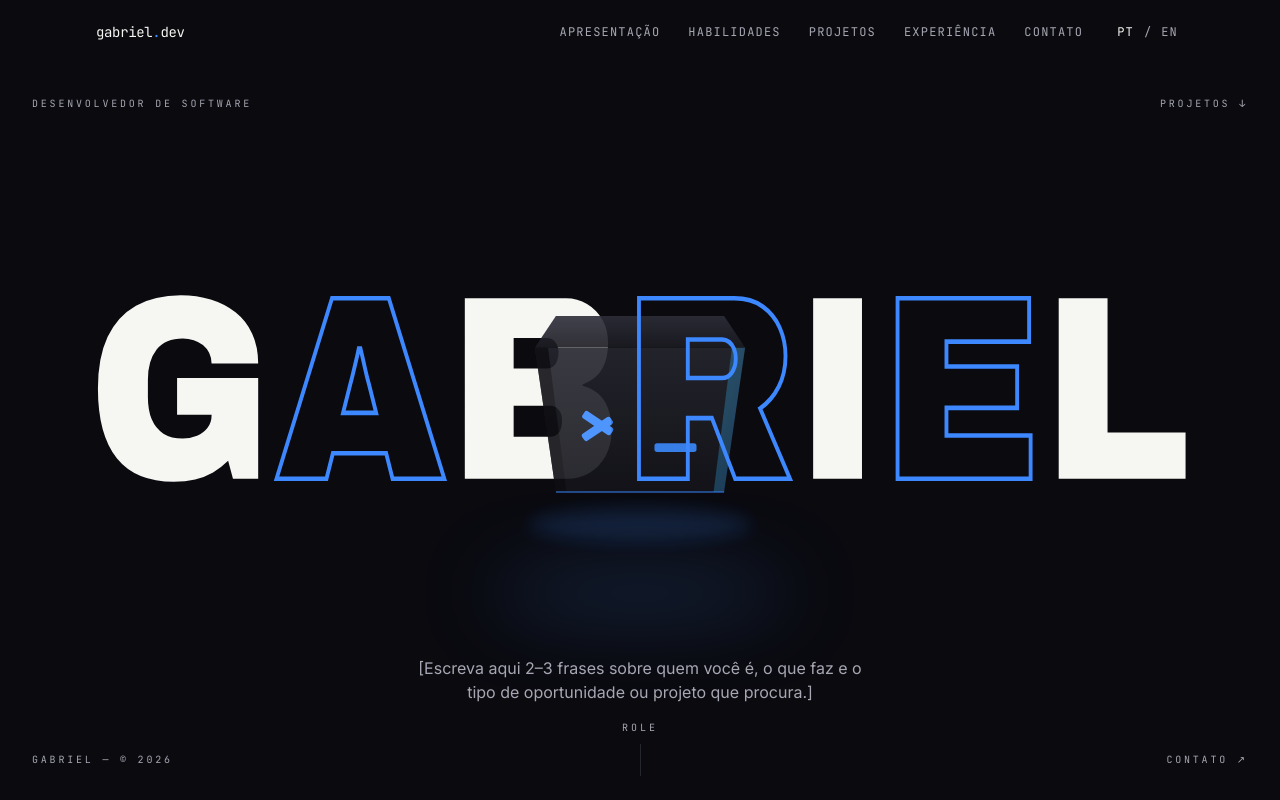
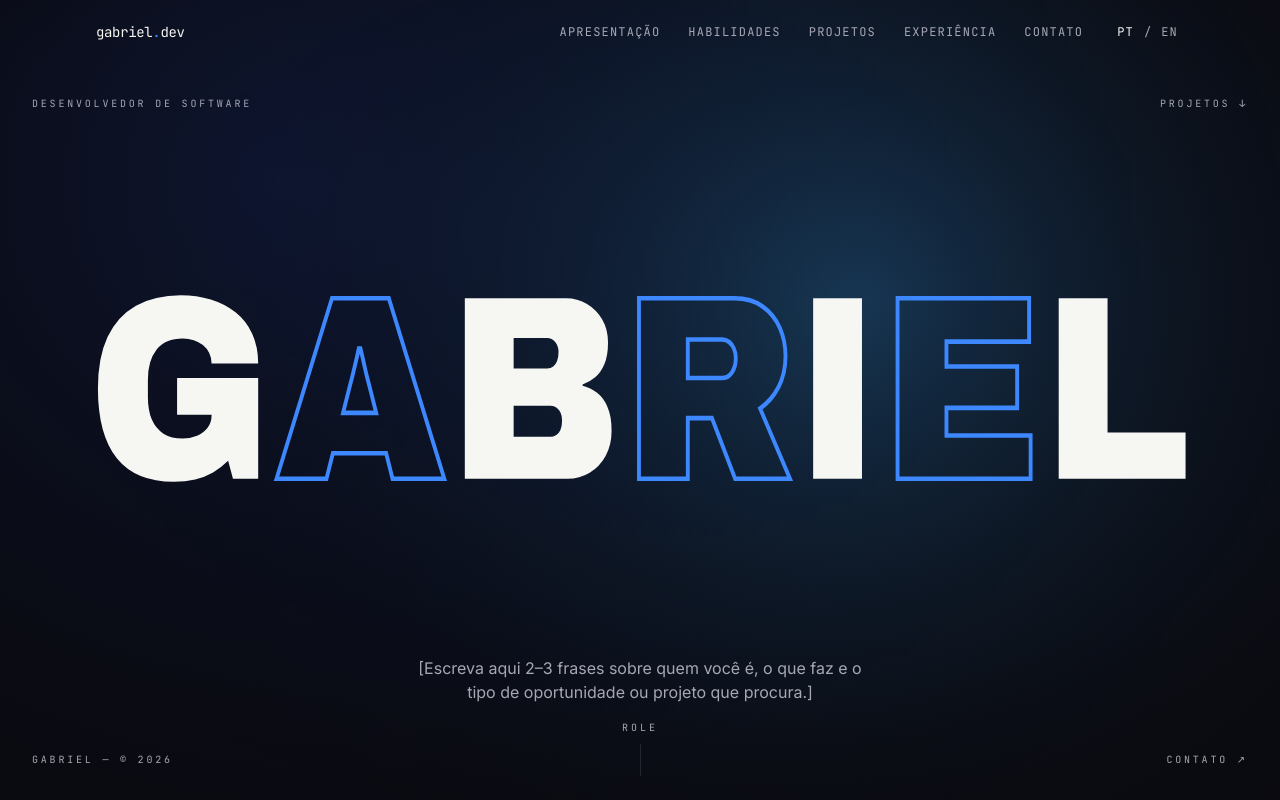
Before and after one commit to bieuzl/my-portfolio, a React (Vite) app: page / in a window 1280 px wide. Shown: the top 800 px of the page. Built offline with nearby package versions, Linux system fonts and the light colour scheme.

Commit message:
hero: nome livre sobre aurora azul animada (canvas 2D + grao), sem 3D no centro

```diff
--- /dev/null
+++ b/src/components/HeroBackdrop.tsx
@@ -0,0 +1,113 @@
+import { useEffect, useRef } from "react";
+import { useReducedMotion } from "@/hooks/useReducedMotion";
+
+interface Blob {
+  color: [number, number, number];
+  alpha: number;
+  /** Radius as a fraction of the largest viewport dimension. */
+  radius: number;
+  phaseX: number;
+  phaseY: number;
+  speed: number;
+  /** Pointer parallax strength in px (sign sets direction). */
+  parallax: number;
+}
+
+/* Deep-blue aurora: three soft light fields drifting out of phase. */
+const BLOBS: Blob[] = [
+  { color: [61, 139, 255], alpha: 0.17, radius: 0.62, phaseX: 0.0, phaseY: 1.3, speed: 0.11, parallax: 26 },
+  { color: [56, 225, 255], alpha: 0.1, radius: 0.46, phaseX: 2.1, phaseY: 4.0, speed: 0.07, parallax: -34 },
+  { color: [24, 48, 120], alpha: 0.3, radius: 0.78, phaseX: 4.4, phaseY: 2.6, speed: 0.05, parallax: 14 },
+];
+
+/**
+ * Animated hero atmosphere: slow aurora blobs on a 2D canvas (no WebGL
+ * needed), vignette and film grain on top. Renders one static frame under
+ * prefers-reduced-motion; pauses off-screen.
+ */
+export function HeroBackdrop() {
+  const canvasRef = useRef<HTMLCanvasElement | null>(null);
+  const reducedMotion = useReducedMotion();
+
+  useEffect(() => {
+    const canvas = canvasRef.current;
+    if (!canvas) return;
+    const ctx = canvas.getContext("2d");
+    if (!ctx) return;
+
+    let raf = 0;
+    let visible = true;
+    let w = 0;
+    let h = 0;
+    const dpr = Math.min(window.devicePixelRatio || 1, 1.5);
+    const pointer = { x: 0, y: 0, tx: 0, ty: 0 };
+
+    const resize = () => {
+      w = canvas.clientWidth;
+      h = canvas.clientHeight;
+      canvas.width = Math.max(1, Math.round(w * dpr));
+      canvas.height = Math.max(1, Math.round(h * dpr));
+      ctx.setTransform(dpr, 0, 0, dpr, 0, 0);
+    };
+    resize();
+    const resizeObserver = new ResizeObserver(resize);
+    resizeObserver.observe(canvas);
+
+    const draw = (t: number) => {
+      pointer.x += (pointer.tx - pointer.x) * 0.04;
+      pointer.y += (pointer.ty - pointer.y) * 0.04;
+      ctx.clearRect(0, 0, w, h);
+      ctx.globalCompositeOperation = "lighter";
+      for (const blob of BLOBS) {
+        const cx = w * (0.5 + 0.28 * Math.sin(t * blob.speed + blob.phaseX)) + pointer.x * blob.parallax;
+        const cy = h * (0.46 + 0.24 * Math.cos(t * blob.speed * 0.9 + blob.phaseY)) + pointer.y * blob.parallax;
+        const r = Math.max(w, h) * blob.radius;
+        const gradient = ctx.createRadialGradient(cx, cy, 0, cx, cy, r);
+        const [cr, cg, cb] = blob.color;
+        gradient.addColorStop(0, `rgba(${cr}, ${cg}, ${cb}, ${blob.alpha})`);
+        gradient.addColorStop(1, "rgba(0, 0, 0, 0)");
+        ctx.fillStyle = gradient;
+        ctx.fillRect(0, 0, w, h);
+      }
+      ctx.globalCompositeOperation = "source-over";
+    };
+
+    const loop = (now: number) => {
+      raf = requestAnimationFrame(loop);
+      if (visible) draw(now / 1000);
+    };
+
+    const visibilityObserver = new IntersectionObserver(([entry]) => {
+      visible = entry.isIntersecting;
+    });
+    visibilityObserver.observe(canvas);
+
+    const onPointer = (e: PointerEvent) => {
+      pointer.tx = (e.clientX / window.innerWidth) * 2 - 1;
+      pointer.ty = (e.clientY / window.innerHeight) * 2 - 1;
+    };
+
+    if (reducedMotion) {
+      draw(0);
+    } else {
+      window.addEventListener("pointermove", onPointer, { passive: true });
+      raf = requestAnimationFrame(loop);
+    }
+
+    return () => {
+      cancelAnimationFrame(raf);
+      resizeObserver.disconnect();
+      visibilityObserver.disconnect();
+      window.removeEventListener("pointermove", onPointer);
+    };
+  }, [reducedMotion]);
+
+  return (
+    <div aria-hidden="true" className="absolute inset-0 z-0">
+      <canvas ref={canvasRef} className="h-full w-full" />
+      {/* vignette keeps edges dark and cinematic */}
+      <div className="absolute inset-0 bg-[radial-gradient(120%_90%_at_50%_40%,transparent_52%,hsl(var(--background))_100%)]" />
+      <div className="hero-grain absolute inset-0 opacity-[0.05]" />
+    </div>
+  );
+}
--- a/src/sections/Hero.tsx
+++ b/src/sections/Hero.tsx
@@ -1,11 +1,7 @@
-import { useEffect, useRef, useState } from "react";
 import { useTranslation } from "react-i18next";
-import { useReducedMotion } from "@/hooks/useReducedMotion";
-import type { SceneHandle } from "@/scene3d";
+import { HeroBackdrop } from "@/components/HeroBackdrop";
 import { getPortfolioContent } from "@/content";
 import { normalizeLocale } from "@/i18n";
-
-const POSTER_URL = `${import.meta.env.BASE_URL}models/keycap-poster.svg`;
 
 /** Letters rendered solid (even indices); the rest render as outline only. */
 const FILLED_INDICES = new Set([0, 2, 4, 6]);
@@ -16,23 +12,17 @@ interface MonumentWordProps {
   word: string;
   /** "filled" paints solid letters; "outline" paints thick-stroke letters. */
   variant: "filled" | "outline";
-  className?: string;
 }
 
 /**
  * One layer of the monumental name. Both variants render every glyph so
  * textLength distributes spacing identically — the two layers stack
- * pixel-perfect and the canvas sits between them.
- * SVG text + paint-order keeps the stroke OUTSIDE the glyph (unlike
- * -webkit-text-stroke, which eats the interior and reads "thin").
+ * pixel-perfect. SVG text + paint-order keeps the stroke OUTSIDE the glyph
+ * (unlike -webkit-text-stroke, which eats the interior and reads "thin").
  */
-function MonumentWord({ word, variant, className = "" }: MonumentWordProps) {
+function MonumentWord({ word, variant }: MonumentWordProps) {
   const letters = [...word.toUpperCase()];
   return (
-    <div
-      aria-hidden="true"
-      className={`pointer-events-none absolute inset-0 flex items-center justify-center ${className}`}
-    >
     <svg
       viewBox="0 0 1000 260"
       className="w-[min(94vw,1150px)] select-none"
@@ -76,111 +66,44 @@ function MonumentWord({ word, variant, className = "" }: MonumentWordProps) {
         })}
       </text>
     </svg>
-    </div>
   );
 }
 
 /**
- * Full-viewport hero: monumental name split across two SVG layers with the
- * 3D keycap sandwiched between them, microtexts anchored to the four
- * corners. A static poster shows until the first GPU frame — and
- * permanently when WebGL is unavailable.
+ * Full-viewport hero: monumental name floating over an animated aurora
+ * backdrop, microtexts anchored to the four corners. Nothing overlaps the
+ * word — motion lives in the atmosphere, not on top of the typography.
  */
 export function Hero() {
   const { t, i18n } = useTranslation();
-  const reducedMotion = useReducedMotion();
-  const canvasRef = useRef<HTMLCanvasElement | null>(null);
-  const handleRef = useRef<SceneHandle | null>(null);
-  const [sceneReady, setSceneReady] = useState(false);
 
   const name = getPortfolioContent(normalizeLocale(i18n.language)).name;
-
-  useEffect(() => {
-    const canvas = canvasRef.current;
-    if (!canvas) return;
-    let cancelled = false;
-    /* three.js enters via dynamic import so the ~800KB engine stays off the
-       critical path; the poster covers the load window. */
-    void import("@/scene3d").then(({ isWebGLAvailable, mountKeycapScene }) => {
-      if (cancelled || !isWebGLAvailable()) return;
-      void mountKeycapScene(canvas, { reducedMotion }).then((handle) => {
-        if (cancelled) {
-          handle?.dispose();
-          return;
-        }
-        if (handle) {
-          handleRef.current = handle;
-          setSceneReady(true);
-        }
-      });
-    });
-    return () => {
-      cancelled = true;
-      handleRef.current?.dispose();
-      handleRef.current = null;
-    };
-    // eslint-disable-next-line react-hooks/exhaustive-deps
-  }, []);
-
-  useEffect(() => {
-    handleRef.current?.setReducedMotion(reducedMotion);
-  }, [reducedMotion]);
-
-  const onPointerMove = (e: React.PointerEvent<HTMLElement>) => {
-    if (reducedMotion) return;
-    const rect = e.currentTarget.getBoundingClientRect();
-    handleRef.current?.setPointer(
-      ((e.clientX - rect.left) / rect.width) * 2 - 1,
-      ((e.clientY - rect.top) / rect.height) * 2 - 1,
-    );
-  };
 
   return (
     <section
       id="topo"
       aria-label={t("hero.kicker")}
-      onPointerMove={onPointerMove}
       className="relative flex min-h-dvh flex-col overflow-hidden"
     >
       <h1 className="sr-only">
         {name} — {t("hero.role")}
       </h1>
 
-      {/* back layer: solid letters, behind the 3D scene */}
-      <MonumentWord word={name} variant="filled" className="z-0" />
+      {/* animated atmosphere: aurora + vignette + grain */}
+      <HeroBackdrop />
 
-      {/* middle layer: poster first, canvas fades in when the scene is live */}
+      {/* monumental word, fully visible — the two layers stack exactly */}
       <div
-        className="pointer-events-none absolute inset-0 z-10"
-        role="img"
-        aria-label={t("a11y.heroScene")}
+        aria-hidden="true"
+        className="pointer-events-none absolute inset-0 z-10 flex items-center justify-center"
       >
-        <div className="absolute left-1/2 top-1/2 h-[46%] w-[min(80vw,560px)] -translate-x-1/2 -translate-y-1/2 max-md:top-[42%] max-md:h-[34%]">
-          {/* entrance animation lives on an inner wrapper so its transform
-              keyframes never fight the centering translate above */}
-          <div className="hero-scene-in relative h-full w-full">
-            <img
-              src={POSTER_URL}
-              alt=""
-              aria-hidden="true"
-              className={`absolute inset-0 h-full w-full object-contain transition-opacity duration-700 ${
-                sceneReady ? "opacity-0" : "opacity-90"
-              }`}
-            />
-            <canvas
-              ref={canvasRef}
-              className={`absolute inset-0 h-full w-full transition-opacity duration-700 ${
-                sceneReady ? "opacity-100" : "opacity-0"
-              }`}
-            />
-            {/* soft ground shadow under the keycap */}
-            <div className="absolute -bottom-[8%] left-1/2 h-10 w-[55%] -translate-x-1/2 rounded-[100%] bg-primary/25 blur-2xl" />
+        <div className="relative">
+          <MonumentWord word={name} variant="filled" />
+          <div className="absolute inset-0">
+            <MonumentWord word={name} variant="outline" />
           </div>
         </div>
       </div>
-
-      {/* front layer: outlined letters, in front of the 3D scene */}
-      <MonumentWord word={name} variant="outline" className="z-20" />
 
       {/* corner microtexts — one element per corner, never overlapping */}
       <p
@@ -216,7 +139,10 @@ export function Hero() {
 
       {/* pitch + scroll cue, centered under the composition */}
       <div className="relative z-30 flex flex-1 flex-col items-center justify-end px-5 pb-24">
-        <p className="hero-corner max-w-md text-center text-sm leading-relaxed text-muted-foreground md:text-base" style={{ "--hc-delay": "1350ms" } as React.CSSProperties}>
+        <p
+          className="hero-corner max-w-md text-center text-sm leading-relaxed text-muted-foreground md:text-base"
+          style={{ "--hc-delay": "1350ms" } as React.CSSProperties}
+        >
           {t("hero.pitch")}
         </p>
       </div>
@@ -229,7 +155,10 @@ export function Hero() {
         <span className="font-mono text-[10px] uppercase tracking-[0.3em] text-muted-foreground transition-colors duration-[var(--dur-hover)] group-hover:text-foreground">
           {t("hero.scroll")}
         </span>
-        <span aria-hidden="true" className="h-8 w-px bg-border transition-colors duration-[var(--dur-hover)] group-hover:bg-primary" />
+        <span
+          aria-hidden="true"
+          className="h-8 w-px bg-border transition-colors duration-[var(--dur-hover)] group-hover:bg-primary"
+        />
       </a>
     </section>
   );
```
Lines whose indentation alone changed are shown as unchanged.
